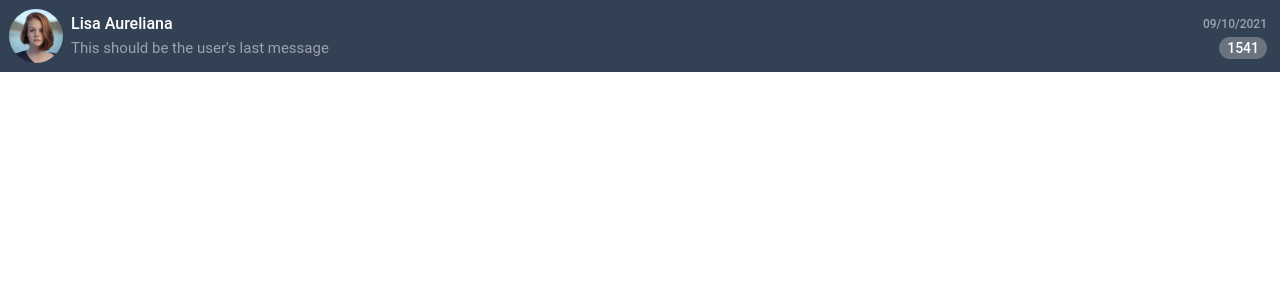
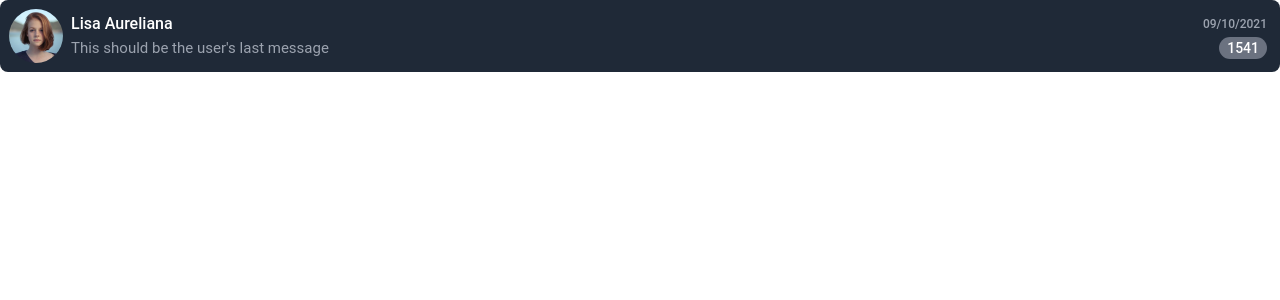
Before and after one commit to pabloyamakata/chat-ui, a React (Create React App) app: page / in a window 1280 px wide. Shown: the top 300 px of the page. Built offline with nearby package versions, Linux system fonts and the light colour scheme.

Commit message:
Style the component

```diff
--- a/src/components/Users/ChatBox.jsx
+++ b/src/components/Users/ChatBox.jsx
@@ -1,7 +1,7 @@
 function ChatBox({ userPic }) {
     return(
         // Add a min-width to this component and overflow-hidden class to its parent to make it hide when resizing the browser
-        <a className="hover:bg-slate-700 flex items-center min-w-[250px] h-[72px] p-[9px] bg-gray-800">
+        <a className="hover:bg-slate-700 flex items-center min-w-[250px] h-[72px] p-[9px] bg-gray-800 rounded-lg cursor-pointer tap-highlight-none">
             <div className="flex-none w-[54px] h-[54px] rounded-full"><img className="w-full min-h-full object-cover rounded-full" src={userPic} alt="User" /></div>
             <div className="grow min-w-0 pl-2 pr-1">
                 <p className="flex justify-between items-center">
```
